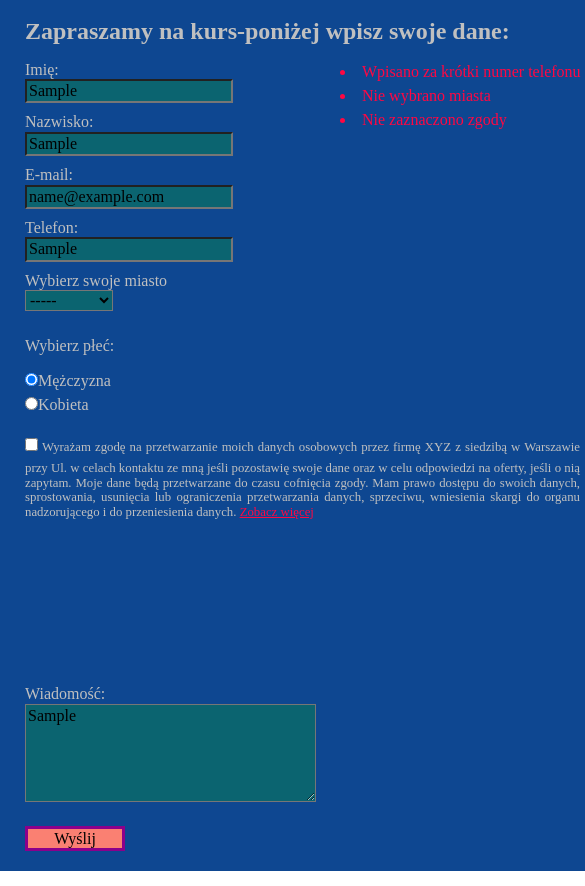
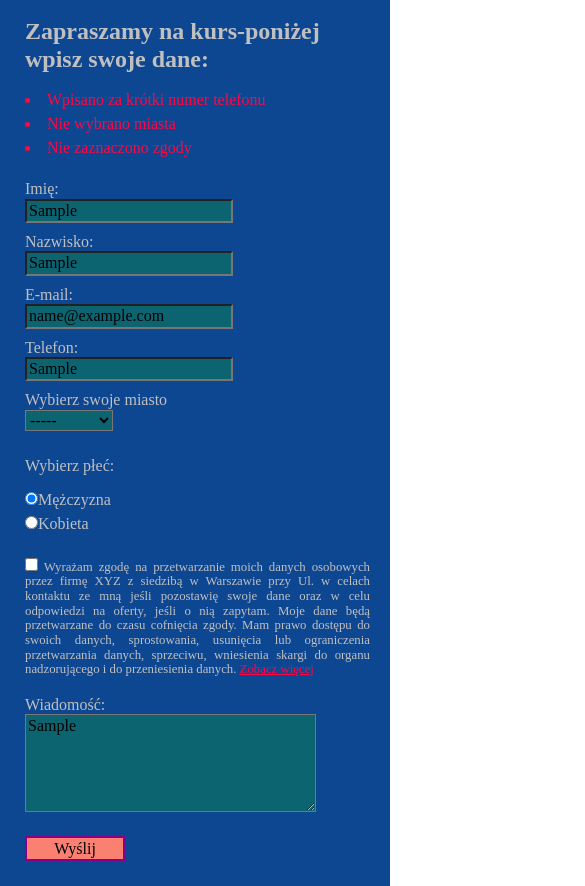
Before and after one commit to noszczykmichal/formularz, a plain HTML site: page index.html in a window 390 px wide. Both pictures are taken after typing "Sample", "Sample", "name@example.com", "Sample", "Sample" into the empty fields and a click on the input "Wyślij". Shown: the whole page, 585 px wide, since content can reach past the window. Drawn offline with Linux system fonts and the light colour scheme.

Commit message:
added responsive CSS

```diff
--- a/css/style.css
+++ b/css/style.css
@@ -1,20 +1,17 @@
 *{
     box-sizing: border-box;
 }
-body{
-    margin: 0;
-}
 
 .main{
+    margin: 0;
     background-image: linear-gradient(to top, #5ee7df 0%, #b490ca 100%);
 }
 
 .container{
-    box-sizing: border-box;
     position: relative;
     width:600px;
     background-color: rgb(14, 71, 145);
-    padding: 2px 20px 10px 25px;
+    padding: 2px 20px 15px 25px;
     color: rgb(192, 192, 192);
 }
 
@@ -23,11 +20,11 @@ body{
     margin-bottom: 15px;
 }
 
-form input, form select{
+form input:not([type='checkbox']), form select{
     margin-bottom: 10px;
 }
 
-form label{
+.main .container form label{
     display: block;
 }
 
@@ -41,12 +38,12 @@ form label{
 }
 
 span:nth-child(4){
-    display: block;
+    display: none;
 }
 
 /* class for showing and hiding the long text of consent */
-.main .container .agreementShort{
-    visibility: hidden;
+.main .container .agreementLong{
+    display: block;
 }
 
 form input, form select, form textarea{
@@ -63,7 +60,7 @@ form input, form select, form textarea{
 
 form input:focus, form select:focus, form textarea:focus{
     background-color: rgb(250, 128, 114);
-    border: 3px solid rgb(139, 0, 139);
+    border: 2px solid rgb(139, 0, 139);
 }
 
 
@@ -74,10 +71,26 @@ form input:focus, form select:focus, form textarea:focus{
 
 .containerUnfilled{
     position: absolute;
-    height: 50vh;
-    width: 250px;
     right: 10px;
     top: 60px;
     color: rgb(255, 7, 67);
     line-height: 1.5;
 }
+
+/* Responsive CSS */
+
+@media(max-width:600px){
+    .container{
+        max-width: 100%;
+    }
+}
+
+@media(max-width:500px){
+    .container{
+        position: static;
+    }
+    .containerUnfilled{
+        position: static;
+        margin-bottom: 20px;
+    }
+}
--- a/index.html
+++ b/index.html
@@ -15,6 +15,7 @@
     <div class="container">
         <form action="https://formspree.io/mqkadaag" method="POST">
             <h1 class="formHeader">Zapraszamy na kurs-poniżej wpisz swoje dane:</h1>
+            <div class="containerUnfilled"></div>
             <label for="name">Imię:</label>
             <input type="text" name="name" id="name"><br>
 
@@ -36,25 +37,23 @@
             </select><br>
 
             <p>Wybierz płeć:</p>
-            <label for="male"><input type="radio" name="gender" id="male" value="male" checked="true">Mężczyzna</label>
+            <label for="male"><input type="radio" name="gender" id="male" value="male" checked>Mężczyzna</label>
             <label for="female"><input type="radio" name="gender" id="female" value="female">Kobieta</label><br>
 
             <label for="agreement">
                 <input type="checkbox" name="agreement" id="agreement">
                 <span>Wyrażam zgodę na przetwarzanie moich danych osobowych przez firmę XYZ z siedzibą w Warszawie przy
                     Ul. w celach kontaktu ze mną jeśli pozostawię swoje dane oraz w celu odpowiedzi na oferty, jeśli o
-                    nią
-                    zapytam. Moje dane będą przetwarzane do czasu cofnięcia zgody. Mam prawo dostępu do swoich danych,
+                    nią zapytam. Moje dane będą przetwarzane do czasu cofnięcia zgody. Mam prawo dostępu do swoich danych,
                     sprostowania, usunięcia lub ograniczenia przetwarzania danych, sprzeciwu, wniesienia skargi do
                     organu nadzorującego i do przeniesienia danych.</span>
-                <a href="#contact" id="showMore">Zobacz więcej</a>
-                <span class="agreementShort">Działając w zgodzie z art. 13 ust. 1 i ust. 2 rozporządzenia Parlamentu
+                <a href="" id="showMore">Zobacz więcej</a>
+                <span>Działając w zgodzie z art. 13 ust. 1 i ust. 2 rozporządzenia Parlamentu
                     Europejskiego i Rady (UE) 2016/679 z 27 kwietnia 2016 w skrócie RODO informujemy, że nasza strona
                     będzie za Twoją zgodą pobierać i przetwarzać dane osobowe. Administratorem Państwa danych osobowych
                     jest firma: XYZ, ul. Warszawa. Przetwarzanie Państwa danych osobowych odbywa się na podstawie
                     art. 6 RODO i w celach marketingowych. Państwa dane osobowe będą przetwarzane przez okres 5 lat do
-                    czasu
-                    wykorzystania możliwości marketingowych i analizy danych potrzebnych do prowadzenia działalności
+                    czasu wykorzystania możliwości marketingowych i analizy danych potrzebnych do prowadzenia działalności
                     gospodarczej lub do czasu odwołania zgody na przetwarzanie danych. Informujemy, że mają Państwo
                     prawo do wycofania tej zgody w dowolnym terminie. Dane osobowe będą przetwarzane do czasu jej
                     wycofania. Mają Państwo również prawo dostępu do swoich danych, ich sprostowania, usunięcia lub
@@ -68,7 +67,6 @@
 
             <input type="submit" value="Wyślij" class="submit">
         </form>
-        <div class="containerUnfilled"></div>
     </div>
 </section>
 
--- a/js/main.js
+++ b/js/main.js
@@ -69,11 +69,12 @@ showMore.addEventListener('click', function(event){
     event.preventDefault();
 
     const spanAgreement=event.target.nextElementSibling;
-    console.log(spanAgreement);
 
-    if(spanAgreement.classList=='agreementShort'){
-        spanAgreement.classList.remove('agreementShort');
+    if(spanAgreement.classList=='agreementLong'){
+        spanAgreement.classList.remove('agreementLong');
+        event.target.innerHTML='Zobacz więcej';
     }else if(spanAgreement.classList==''){
-        spanAgreement.classList.add('agreementShort');
+        spanAgreement.classList.add('agreementLong');
+        event.target.innerHTML='Zobacz mniej';
     }
 })
```
